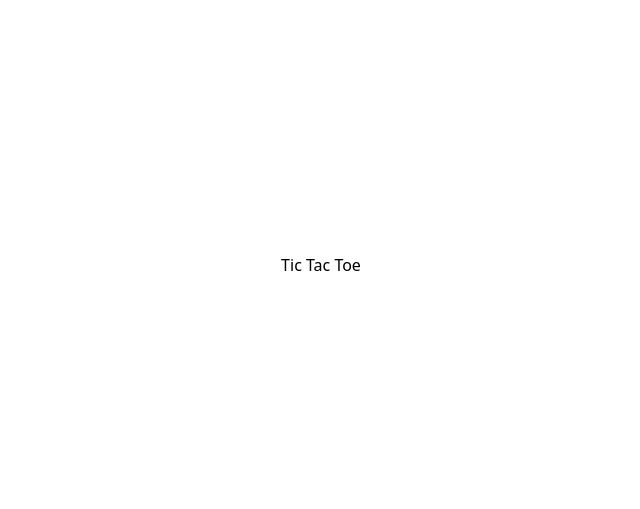
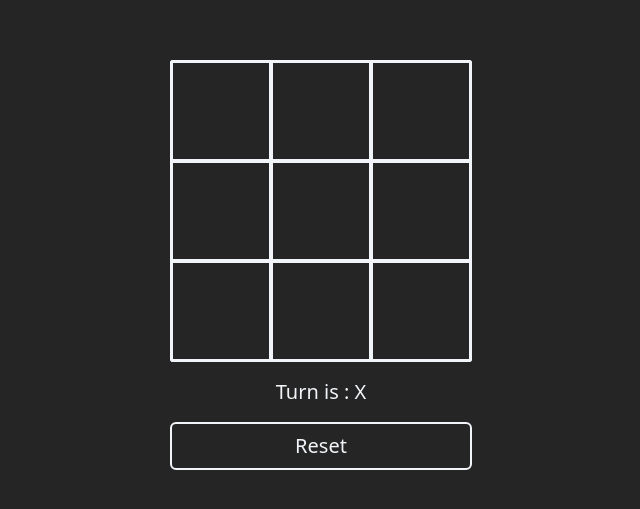
Before and after one commit to facindito/some-games, a React (Vite) app: page /tic-tac-toe in a window 1280 px wide. Shown: the part 135-644 px from the top of the page, without its empty margins (319-959 px from the left). Built offline with nearby package versions, Linux system fonts and the light colour scheme.

Commit message:
add: update boar, check winner and reset game

```diff
--- a/src/App.jsx
+++ b/src/App.jsx
@@ -2,7 +2,7 @@ import { Outlet } from 'react-router-dom'
 
 function App() {
   return (
-    <div className='h-screen grid place-items-center'>
+    <div className='h-screen grid place-items-center bg-[#252525]'>
       <Outlet />
     </div>
   )
--- a/src/pages/TicTacToe.jsx
+++ b/src/pages/TicTacToe.jsx
@@ -1,3 +1,86 @@
+import { useState } from 'react'
+
+const TURN = {
+  X: 'X',
+  O: 'O',
+}
+
+const WINNER_COMBOS = [
+  [0, 1, 2],
+  [0, 3, 6],
+  [0, 4, 8],
+  [1, 4, 7],
+  [2, 5, 8],
+  [2, 4, 6],
+  [3, 4, 5],
+  [6, 7, 8],
+]
+
 export default function TicTacToe() {
-  return <h1>Tic Tac Toe</h1>
+  const [board, setBoard] = useState(Array(9).fill(null))
+  const [turn, setTurn] = useState(TURN.X)
+  const [winner, setWinner] = useState(null)
+
+  const updateBoard = (index) => {
+    if (board[index] || winner) return
+
+    const newBoard = [...board]
+    newBoard[index] = turn
+    setBoard(newBoard)
+
+    const newTurn = turn === TURN.X ? TURN.O : TURN.X
+    setTurn(newTurn)
+
+    const newWinner = checkWinner(newBoard)
+    setWinner(newWinner)
+  }
+
+  const checkWinner = (board) => {
+    for (const combo of WINNER_COMBOS) {
+      const [a, b, c] = combo
+      if (board[a] && board[a] === board[b] && board[a] === board[c]) {
+        return board[a]
+      }
+    }
+    return null
+  }
+
+  const resetGame = () => {
+    setBoard(Array(9).fill(null))
+    setTurn(TURN.X)
+    setWinner(null)
+  }
+
+  return (
+    <div>
+      <div className='border border-slate-100 rounded-sm grid grid-cols-3'>
+        {board.map((cell, index) => {
+          return (
+            <div
+              key={index}
+              className='w-[100px] h-[100px] border-2 border-slate-100 cursor-pointer flex items-center justify-center text-5xl text-slate-100'
+              onClick={() => updateBoard(index)}
+            >
+              {cell}
+            </div>
+          )
+        })}
+      </div>
+      {!winner ? (
+        <div className='text-slate-100 text-center text-xl p-4'>
+          Turn is : {turn}
+        </div>
+      ) : (
+        <div className='text-slate-100 text-center text-xl p-4'>
+          Winner is : {winner}
+        </div>
+      )}
+      <button
+        className='border-2 border-slate-100 rounded-md text-slate-100 text-center text-xl p-2 w-full'
+        onClick={resetGame}
+      >
+        Reset
+      </button>
+    </div>
+  )
 }
--- a/tailwind.config.js
+++ b/tailwind.config.js
@@ -1,8 +1,8 @@
 /** @type {import('tailwindcss').Config} */
 export default {
-  content: ["./index.html", "./src/**/*.{js,ts,jsx,tsx}"],
+  content: ['./index.html', './src/**/*.{js,ts,jsx,tsx}'],
   theme: {
     extend: {},
   },
   plugins: [],
-};
+}
```
